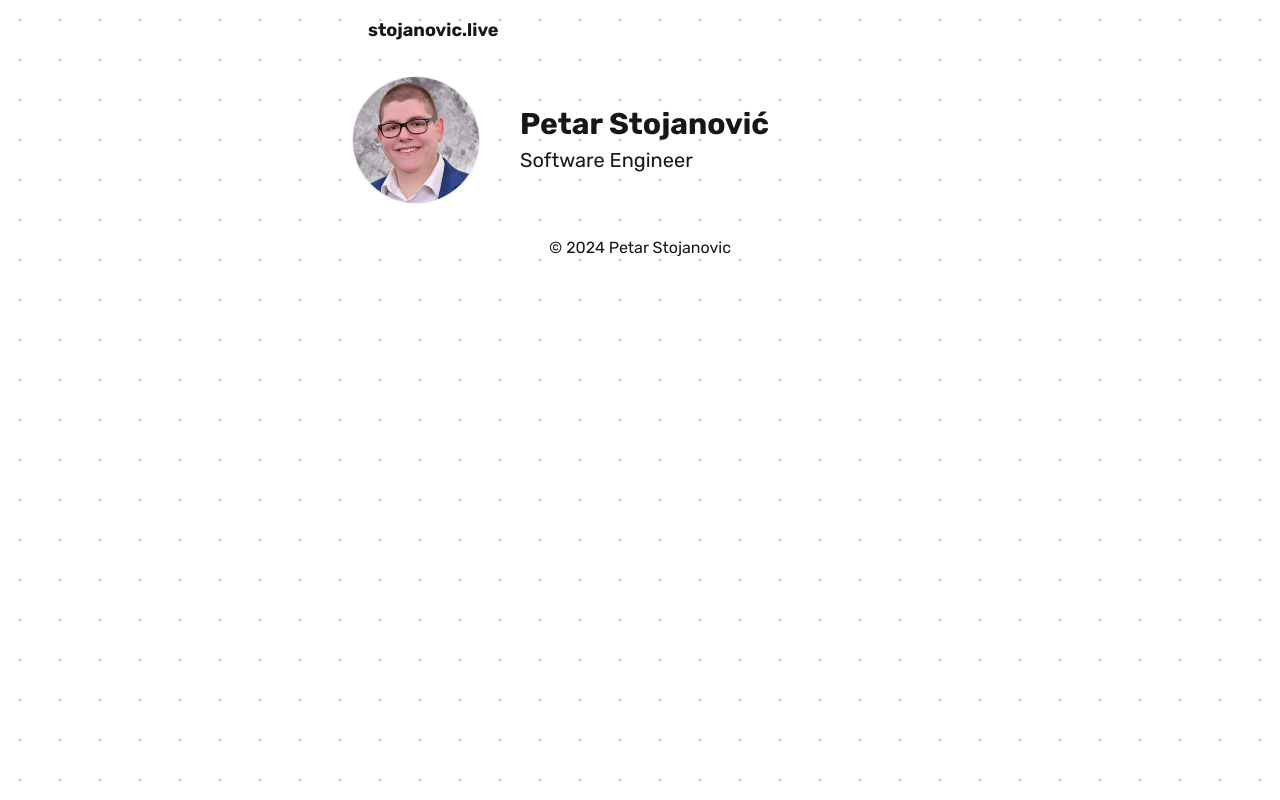
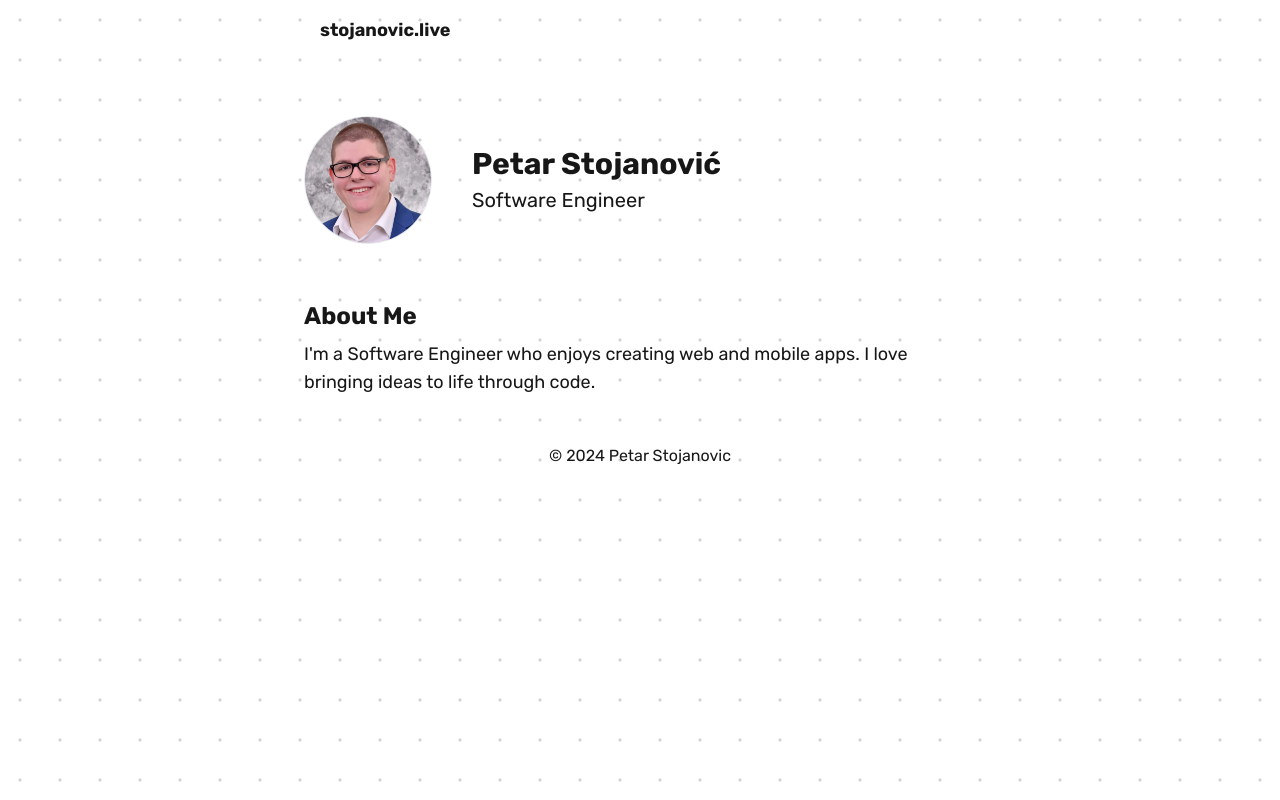
Before and after one commit to petar-stojanovic/stojanovic.live, a Next.js app: page / in a window 1280 px wide. Built offline with nearby package versions, Linux system fonts and the light colour scheme.

Commit message:
added About me section

```diff
--- a/app/_components/Footer.tsx
+++ b/app/_components/Footer.tsx
@@ -1,7 +1,7 @@
 export default function Footer() {
   const currentYear = new Date().getFullYear();
   return (
-    <footer className="py-4 text-center">
+    <footer className="pt-12 pb-4 text-center">
       &copy; {currentYear} Petar Stojanovic
     </footer>
   );
--- a/app/layout.tsx
+++ b/app/layout.tsx
@@ -23,9 +23,9 @@ export default function RootLayout({
   return (
     <html lang="en" className={rubik.className}>
       <body className="z-[-2] bg-[radial-gradient(var(--background-dots)_1px,var(--background)_2px)] bg-[size:40px_40px]">
-        <main className="mx-auto max-w-xl">
+        <main className="mx-auto max-w-2xl">
           <Header />
-          <div>{children}</div>
+          {children}
           <Footer />
         </main>
       </body>
--- a/app/page.tsx
+++ b/app/page.tsx
@@ -2,8 +2,8 @@ import Image from "next/image";
 
 export default function Home() {
   return (
-    <div className="">
-      <div className="flex items-center gap-10 py-4">
+    <div className="mt-10">
+      <section className="flex items-center gap-10 py-4">
         <Image
           src={"/profile.jpg"}
           width={100}
@@ -15,7 +15,14 @@ export default function Home() {
           <h1 className="font-bold text-3xl">Petar Stojanović</h1>
           <p className="text-xl">Software Engineer</p>
         </div>
-      </div>
+      </section>
+
+      <section className="mt-10">
+        <h2 className="font-bold text-2xl">About Me</h2>
+        <p className="mt-2 text-lg">
+          I'm a Software Engineer who enjoys creating web and mobile apps. I love bringing ideas to life through code.
+        </p>
+      </section>
     </div>
   );
 }
```
